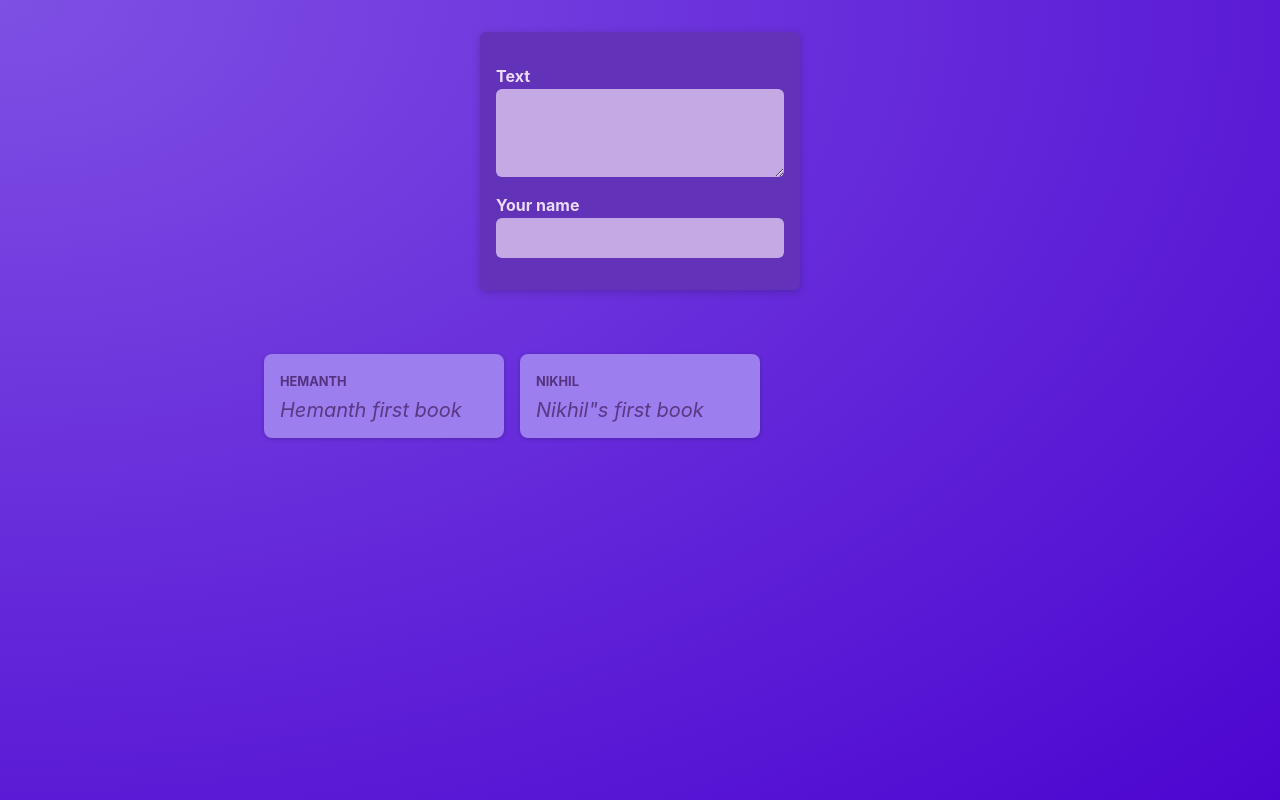
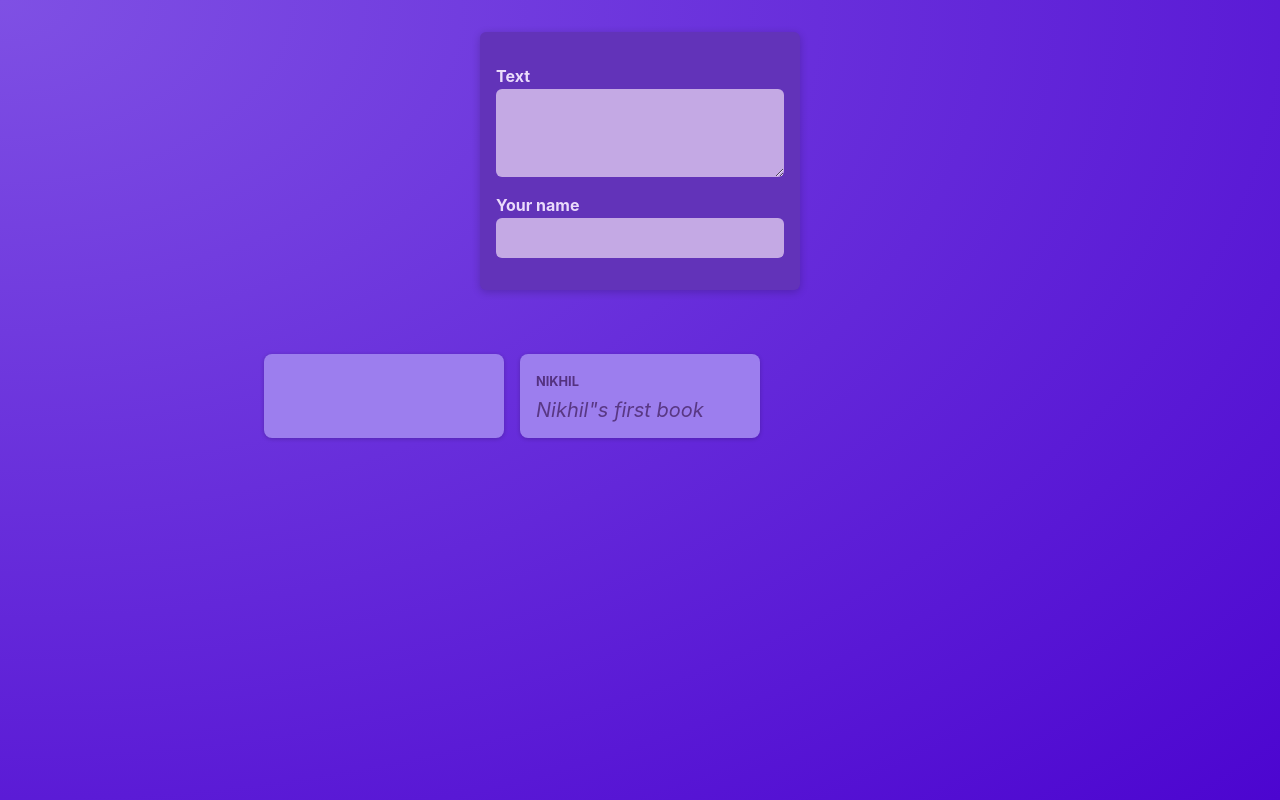
Before and after one commit to Nikhil98765/react-summary, a React (Vite) app: page / in a window 1280 px wide. Built offline with nearby package versions, Linux system fonts and the light colour scheme.

Commit message:
Lifitng up state

```diff
--- a/src/components/NewPost.jsx
+++ b/src/components/NewPost.jsx
@@ -1,15 +1,16 @@
 import classes from './NewPost.module.css';
 
-function NewPost() {
+function NewPost(props) {
+
   return (
     <form className={classes.form}>
       <p>
         <label htmlFor="body">Text</label>
-        <textarea id="body" required rows={3} />
+        <textarea id="body" required rows={3} onChange={props.onBodyChange} />
       </p>
       <p>
         <label htmlFor="name">Your name</label>
-        <input type="text" id="name" required />
+        <input type="text" id="name" required  onChange={props.onAuthorChange} />
       </p>
     </form>
   );
--- a/src/components/Post.jsx
+++ b/src/components/Post.jsx
@@ -1,12 +1,12 @@
 import styles from './Post.module.css';
 
 
-export const Post = ({author, title}) => {
+export const Post = ({author, body}) => {
 
     return (
         <li className={styles.post}>
             <p className={styles.author}>{author}</p>
-            <p className={styles.text}>{title}</p>
+            <p className={styles.text}>{body}</p>
         </li>
     )
 }
--- a/src/components/PostsList.jsx
+++ b/src/components/PostsList.jsx
@@ -1,14 +1,27 @@
 import {Post} from "./Post.jsx";
 import styles from "./PostsList.module.css";
 import NewPost from "./NewPost.jsx";
+import {useState} from "react";
 
 export const PostsList = () => {
+
+  const [enteredBody, setEnteredBody] = useState('');
+  const [enteredAuthor, setEnteredAuthor] = useState('');
+
+  function onBodyChangeHandler(event) {
+    setEnteredBody(event.target.value);
+  }
+
+  function onAuthorChangeHandler(event) {
+    setEnteredAuthor(event.target.value);
+  }
+
     return (
       <>
-        <NewPost />
+        <NewPost onBodyChange={onBodyChangeHandler} onAuthorChange={onAuthorChangeHandler} />
         <ul className={styles.posts}>
-          <Post author='Hemanth' title='Hemanth first book'/>
-          <Post author='Nikhil' title='Nikhil"s first book'/>
+          <Post author={enteredAuthor} body={enteredBody}/>
+          <Post author='Nikhil' body='Nikhil"s first book'/>
         </ul>
       </>
 
```
